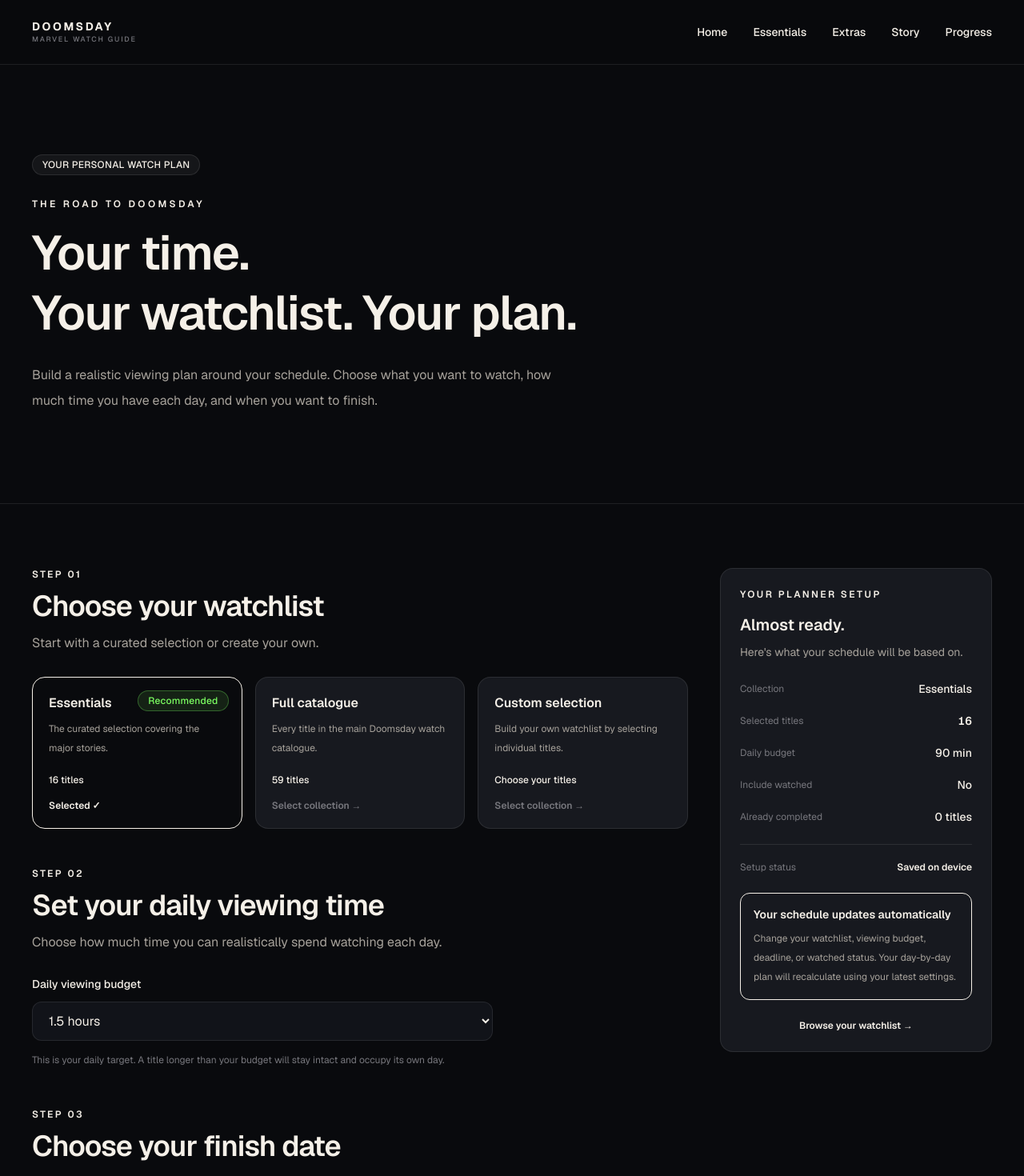
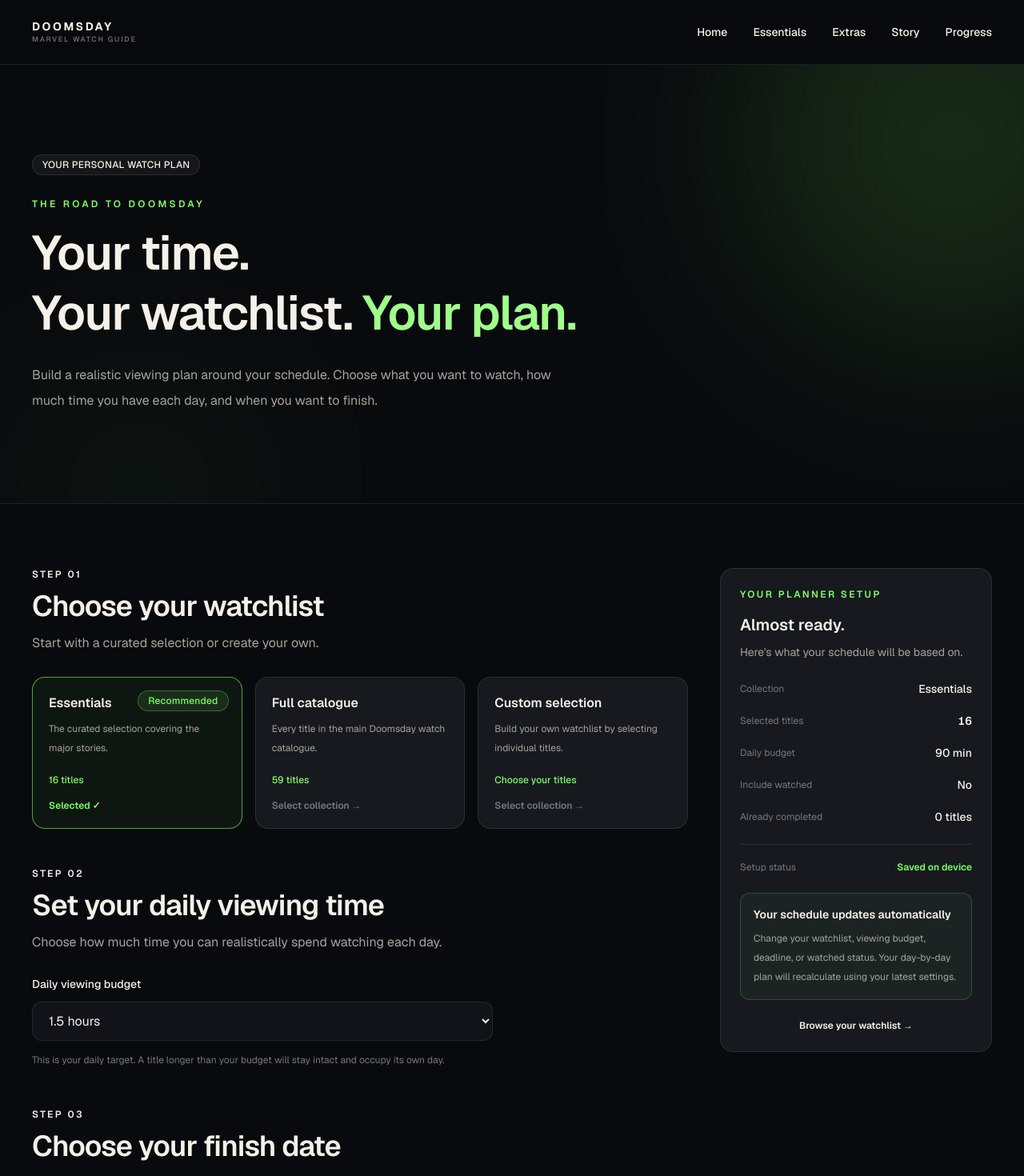
Before and after one commit to prithvikings/dooms, a Next.js app: page /planner in a window 1280 px wide. Shown: the top 1470 px of the page at 80% size. Built offline with nearby package versions, Linux system fonts and the light colour scheme.

Commit message:
Extend green theme across main pages

```diff
--- a/app/planner/PlannerPageContent.tsx
+++ b/app/planner/PlannerPageContent.tsx
@@ -42,7 +42,7 @@ const budgetOptions = [
 ];
 
 const inputClassName =
-  "w-full rounded-xl border border-border bg-background-secondary px-4 py-3 text-sm text-foreground outline-none transition-colors focus:border-doom-gold";
+  "w-full rounded-xl border border-border bg-background-secondary px-4 py-3 text-sm text-foreground outline-none transition-colors focus:border-accent-green";
 
 export function PlannerPageContent({
   movies,
@@ -301,8 +301,8 @@ export function PlannerPageContent({
       {/* Hero */}
       <section className="relative isolate overflow-hidden border-b border-border">
         <div className="pointer-events-none absolute inset-0 -z-10">
-          <div className="absolute -right-40 -top-40 size-[500px] rounded-full bg-doom-red/15 blur-[130px]" />
-          <div className="absolute -bottom-40 left-0 size-[350px] rounded-full bg-doom-gold/5 blur-[120px]" />
+          <div className="absolute -right-40 -top-40 size-[500px] rounded-full bg-accent-green/15 blur-[130px]" />
+          <div className="absolute -bottom-40 left-0 size-[350px] rounded-full bg-accent-green/5 blur-[120px]" />
         </div>
 
         <Container className="py-20 sm:py-28">
@@ -311,7 +311,7 @@ export function PlannerPageContent({
               YOUR PERSONAL WATCH PLAN
             </Badge>
 
-            <p className="mt-7 text-xs font-semibold uppercase tracking-[0.28em] text-doom-gold">
+            <p className="mt-7 text-xs font-semibold uppercase tracking-[0.28em] text-accent-green">
               THE ROAD TO DOOMSDAY
             </p>
 
@@ -319,7 +319,7 @@ export function PlannerPageContent({
               Your time.
               <br />
               Your watchlist.
-              <span className="text-doom-red-light">
+              <span className="text-accent-green-light">
                 {" "}Your plan.
               </span>
             </h1>
@@ -366,7 +366,7 @@ export function PlannerPageContent({
                         className={[
                           "relative rounded-2xl border p-5 text-left transition-colors disabled:opacity-50",
                           active
-                            ? "border-doom-gold/60 bg-doom-gold/5"
+                            ? "border-accent-green/60 bg-accent-green/5"
                             : "border-border bg-surface hover:border-border-strong",
                         ].join(" ")}
                       >
@@ -386,7 +386,7 @@ export function PlannerPageContent({
                           {collection.description}
                         </span>
 
-                        <span className="mt-5 block text-xs font-medium text-doom-gold">
+                        <span className="mt-5 block text-xs font-medium text-accent-green">
                           {collection.count !== null
                             ? `${collection.count} titles`
                             : "Choose your titles"}
@@ -394,7 +394,7 @@ export function PlannerPageContent({
 
                         <span className="mt-4 block text-xs font-semibold">
                           {active ? (
-                            <span className="text-doom-gold">
+                            <span className="text-accent-green">
                               Selected ✓
                             </span>
                           ) : (
@@ -424,7 +424,7 @@ export function PlannerPageContent({
                         type="button"
                         disabled={!isLoaded}
                         onClick={selectAllMovies}
-                        className="text-xs font-semibold text-doom-gold hover:text-doom-red-light disabled:opacity-50"
+                        className="text-xs font-semibold text-accent-green hover:text-accent-green-light disabled:opacity-50"
                       >
                         Select all
                       </button>
@@ -473,7 +473,7 @@ export function PlannerPageContent({
                             onChange={() =>
                               toggleMovie(movie.id)
                             }
-                            className="mt-1 size-4 shrink-0 accent-[#c49a58]"
+                            className="mt-1 size-4 shrink-0 accent-[#7cff62]"
                           />
 
                           <span className="min-w-0 flex-1">
@@ -490,7 +490,7 @@ export function PlannerPageContent({
                           </span>
 
                           {watched && (
-                            <span className="shrink-0 text-[10px] font-semibold text-doom-gold">
+                            <span className="shrink-0 text-[10px] font-semibold text-accent-green">
                               Watched
                             </span>
                           )}
@@ -606,7 +606,7 @@ export function PlannerPageContent({
                         event.target.checked
                       )
                     }
-                    className="mt-1 size-4 shrink-0 accent-[#c49a58]"
+                    className="mt-1 size-4 shrink-0 accent-[#7cff62]"
                   />
 
                   <span>
@@ -628,7 +628,7 @@ export function PlannerPageContent({
             {/* Summary */}
             <aside className="lg:sticky lg:top-28">
               <div className="rounded-2xl border border-border bg-surface p-6">
-                <p className="text-xs font-semibold uppercase tracking-[0.2em] text-doom-gold">
+                <p className="text-xs font-semibold uppercase tracking-[0.2em] text-accent-green">
                   YOUR PLANNER SETUP
                 </p>
 
@@ -703,7 +703,7 @@ export function PlannerPageContent({
                       className={[
                         "text-xs font-semibold",
                         saveStatus === "saved"
-                          ? "text-doom-gold"
+                          ? "text-accent-green"
                           : saveStatus === "error"
                             ? "text-red-400"
                             : "text-foreground-muted",
@@ -718,7 +718,7 @@ export function PlannerPageContent({
                   </div>
                 </div>
 
-                <div className="mt-6 rounded-xl border border-doom-gold/20 bg-doom-gold/5 p-4">
+                <div className="mt-6 rounded-xl border border-accent-green/20 bg-accent-green/5 p-4">
                   <p className="text-sm font-semibold text-foreground">
                     Your schedule updates automatically
                   </p>
@@ -739,7 +739,7 @@ export function PlannerPageContent({
 
                 <Link
                   href="/essentials"
-                  className="mt-6 block text-center text-xs font-semibold text-foreground-muted transition-colors hover:text-doom-gold"
+                  className="mt-6 block text-center text-xs font-semibold text-foreground-muted transition-colors hover:text-accent-green"
                 >
                   Browse your watchlist →
                 </Link>
```
